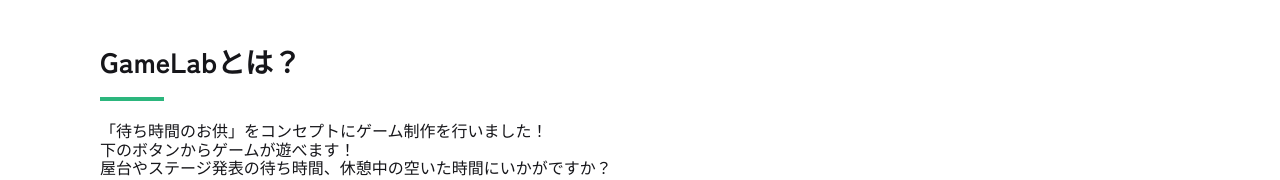
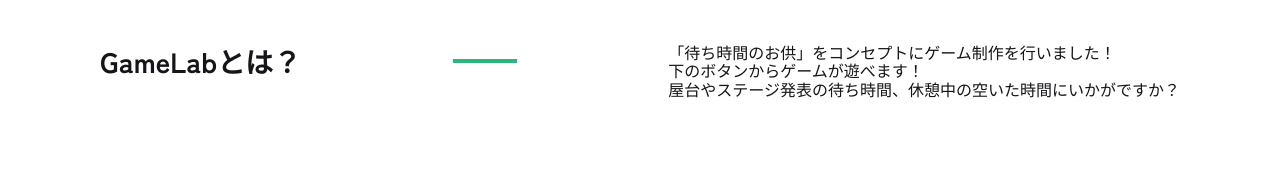
Before and after one commit to gohan-desu/icpc_yuhifes, a plain HTML site: page index.html in a window 1280 px wide. Shown: the part 802-982 px from the top of the page. Drawn offline with Linux system fonts and the light colour scheme; some packages are replaced by stand-ins of ours.

Commit message:
css修正

```diff
--- a/index.html
+++ b/index.html
@@ -38,11 +38,13 @@
 
     <section class="section2">
       <div class="container">
-        <h2>GameLabとは？</h2>
-        <hr>
-        <p class="text1">「待ち時間のお供」をコンセプトにゲーム制作を行いました！<br>
-          下のボタンからゲームが遊べます！<br>
-          屋台やステージ発表の待ち時間、休憩中の空いた時間にいかがですか？</p>
+        <div class="row">
+          <h2>GameLabとは？</h2>
+          <hr>
+          <p class="text1">「待ち時間のお供」をコンセプトにゲーム制作を行いました！<br>
+            下のボタンからゲームが遊べます！<br>
+            屋台やステージ発表の待ち時間、休憩中の空いた時間にいかがですか？</p>
+        </div>
       </div>
     </section>
 
--- a/style.css
+++ b/style.css
@@ -56,6 +56,13 @@
     max-width: 1080px;
     width: 90%;
     margin: 0 auto; /*中央寄せ*/
+}
+.section2 .row{
+    display: flex; /*横並び*/
+    justify-content: space-between; /*両端寄せ*/
+    flex-wrap: wrap;
+    align-items: center; /*上下中央による*/
+    margin-bottom: 60px;
 }
 .section2 h2{
     font-size: 28px;
```
